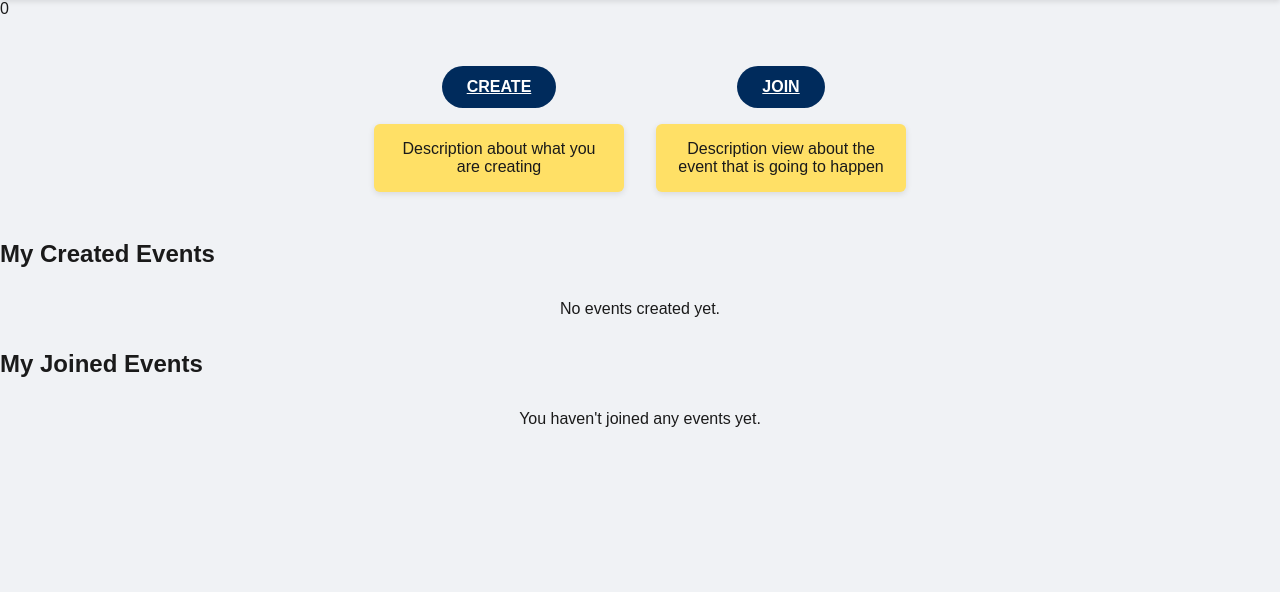
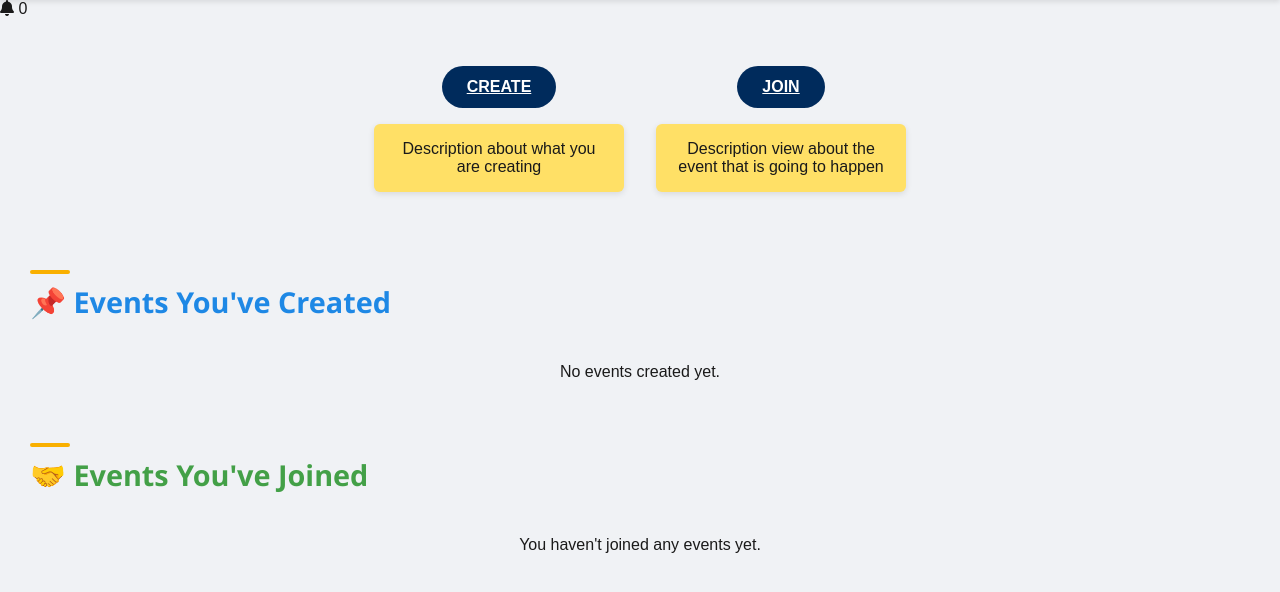
Before and after one commit to kiesh-tech/BEE-vent_repo, a Flask app: page /userpage in a window 1280 px wide. Shown: the part 126-718 px from the top of the page. Run offline with Flask 3, Linux system fonts and the light colour scheme; a user stored in the database is signed in.

Commit message:
Update userpage.html

```diff
--- a/templates/userpage.html
+++ b/templates/userpage.html
@@ -7,6 +7,7 @@
   <title>Bee-vents</title>
 
   <link rel="stylesheet" href="{{ url_for('static', filename='style.css') }}">
+  <link rel="stylesheet" href="https://cdnjs.cloudflare.com/ajax/libs/font-awesome/6.5.0/css/all.min.css">
 </head>
 <body>
 
@@ -91,7 +92,7 @@
       </section>
 
 
-      <h2>My Created Events</h2>
+    <h2 class=" section-title created-title ">📌 Events You've Created</h2>
       <section class="event-section">
         {% for event in my_events %}
            <div class="event-card" style="--bg-gradient: {{ event.bg_gradient }}">
@@ -126,7 +127,7 @@
         {% endfor %}
       </section>
 
-      <h2>My Joined Events</h2>
+      <h2 class="section-title joined-title">🤝 Events You've Joined</h2>
 <section class="event-section">
     {% for event in joined_events %}
          <div class="event-card" style="--bg-gradient: {{ event.bg_gradient }}">
```
